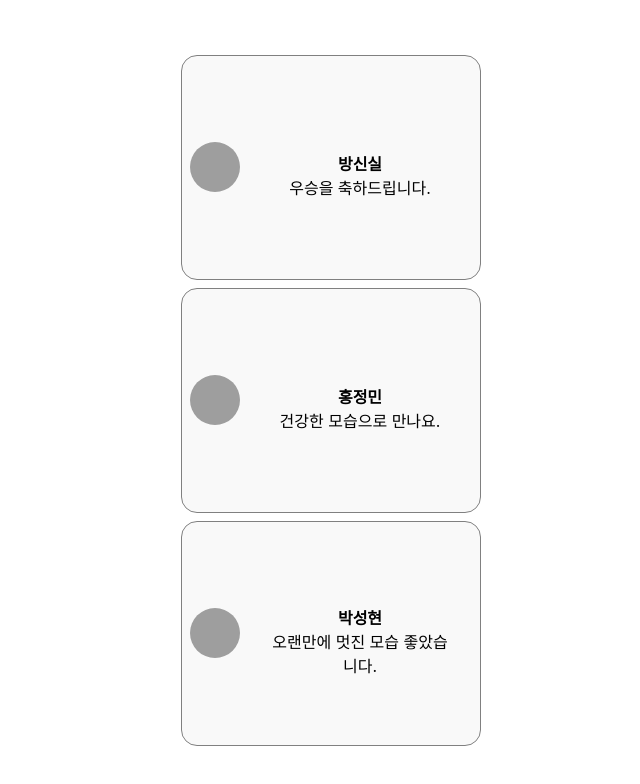
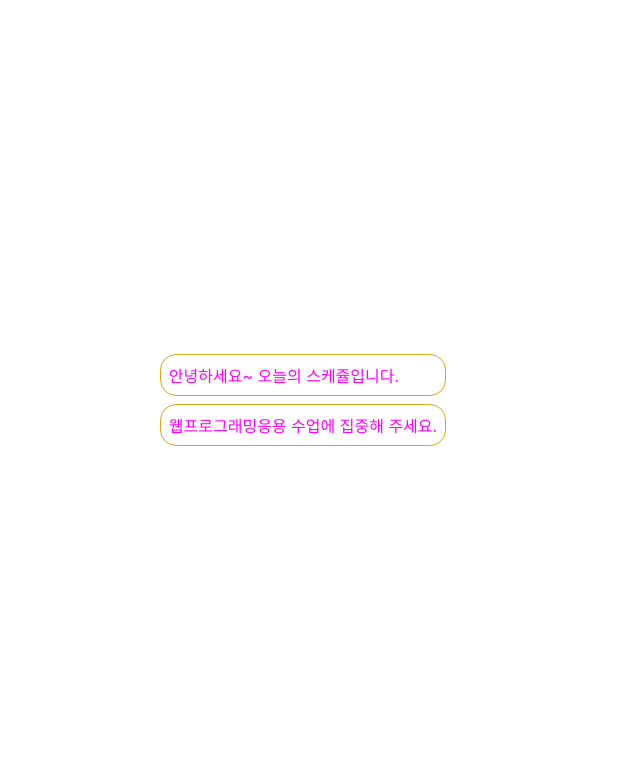
Before and after one commit to qkrwnsqja/React, a React (Create React App) app: page / in a window 1280 px wide. Shown: the top 784 px of the page, without its empty margins (337-977 px from the left). Built offline with nearby package versions, Linux system fonts and the light colour scheme; grey boxes are pictures that could not be loaded.

Commit message:
6장 일정시간간격으로 Notification

```diff
--- a/src/chp06/Notification.css
+++ b/src/chp06/Notification.css
@@ -1,4 +1,4 @@
-.wrapper{
+.wrapper1{
     margin: 8px;
     padding: 8px;
     display: flex;
--- a/src/chp06/Notification.jsx
+++ b/src/chp06/Notification.jsx
@@ -10,7 +10,7 @@
 
     render() {
         return(
-            <div className={"wrapper"}>
+            <div className={"wrapper1"}>
                 <span className={"messageText"}>{this.props.message}</span>
             </div>
         );
--- a/src/chp06/NotificationList.jsx
+++ b/src/chp06/NotificationList.jsx
@@ -1,4 +1,6 @@
 import React from "react";
+import notification from "./Notification";
+import Notification from "./Notification";
 
 const reservedNotifications = [
     {
@@ -15,6 +17,7 @@
     },
 ];
 
+var timer;
 class NotificationList extends React.Component{
     constructor(props) {
         super(props);
@@ -24,17 +27,43 @@
     }
 
     componentDidMount() {
+        const {notifications} = this.state;
 
+        timer = setInterval(()=>{
+            if(notifications.length < reservedNotifications.length){
+                const index = notifications.length;
+                notifications.push(reservedNotifications[index])
+                this.setState({
+                    notifications: notifications
+                })
+            }else{
+            //     notifications라는 state를 초기화
+            //     Interval 설정을 Clear
+                this.setState({
+                    notifications: []
+                });
+                clearInterval(timer);
+            }
+        }, 2000);
     }
 
     componentWillUnmount() {
-
+        if(timer){
+            clearInterval(timer);
+        }
     }
 
     render() {
         return(
             <div>
-
+                {
+                    this.state.notifications.map((notification)=>{
+                       return <Notification
+                                    key={notification.id}
+                                    id={notification.id}
+                                    message={notification.message}/>
+                    })
+                }
             </div>
         )
     }
--- a/src/index.js
+++ b/src/index.js
@@ -4,23 +4,25 @@
 import App from './App';
 import reportWebVitals from './reportWebVitals';
 import Library from "./chp03/Library";
-import './chp03/Book.css'
+// import './chp03/Book.css'
 import ConfirmDialog from "./chp04/ConfirmDialog";
-import './chp04/Button.css'
-import  './chp04/ConfirmDialog.css'
+// import './chp04/Button.css'
+// import  './chp04/ConfirmDialog.css'
 import ConfirmDialogs from "./chp04/ConfirmDialogs";
 import Clock from "./chp04/Clock";
-import './chp04/clock.css'
+// import './chp04/clock.css'
 import Comment from "./chp05/exam01/Comment";
 import BookList from "./chp05/exam02/BookList";
 import CommentList from "./chp05/CommentList";
+import Notification from "./chp06/Notification";
+import NotificationList from "./chp06/NotificationList";
 
 
 const root = ReactDOM.createRoot(document.getElementById('root'));
 
 root.render(
     <React.StrictMode>
-        <CommentList />
+        <NotificationList/>
     </React.StrictMode>
 );
 
```
